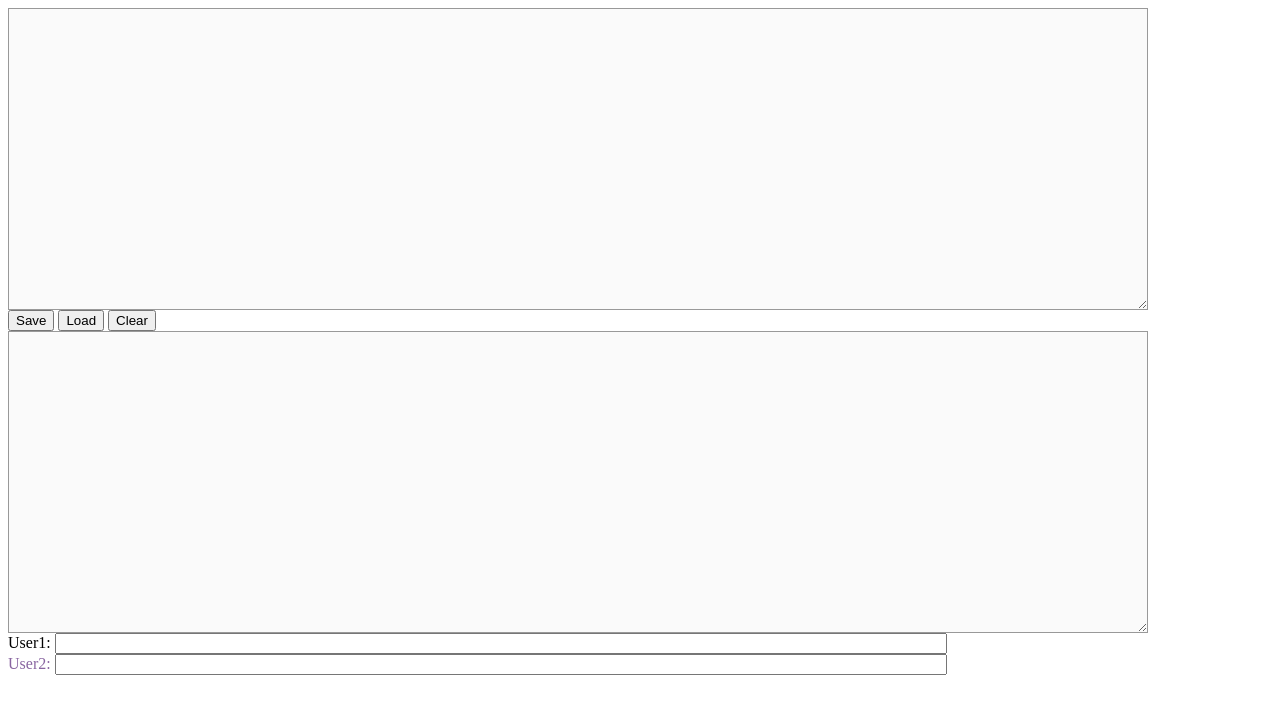
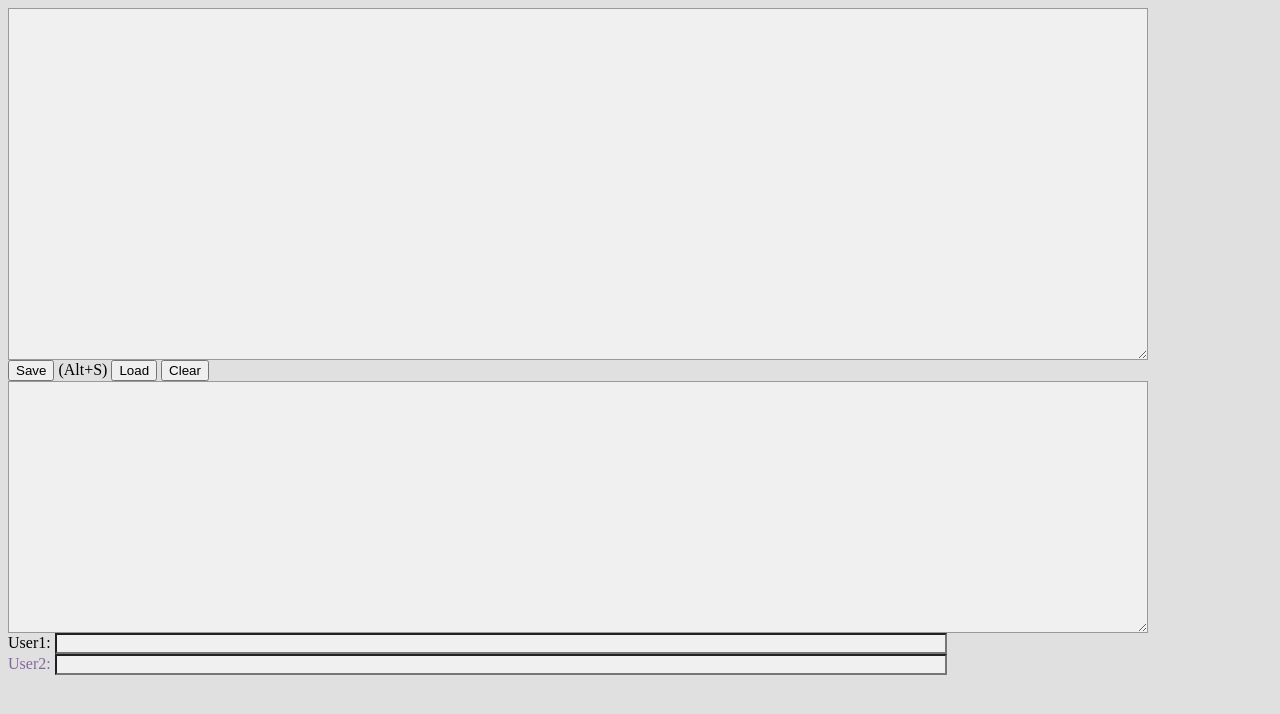
Before and after one commit to tabris2012/ChatBoard, a website: page app/views/index.html in a window 1280 px wide. Drawn offline with nearby package versions, Linux system fonts and the light colour scheme.

Commit message:
Add Keyboard shortcut

```diff
--- a/app/server.js
+++ b/app/server.js
@@ -36,7 +36,7 @@ app.use(function(err, req, res, next) {
 });
 
 // Start server
-var port = '3000';
+var port = '80';
 
 app.listen(port, '0.0.0.0', () => {
   console.log("App server starting");
--- a/app/views/index.css
+++ b/app/views/index.css
@@ -1,21 +1,25 @@
+body {
+  background-color: #E0E0E0
+}
 div.input input[type="text"] {
   width: 70%;
+  background-color: #F0F0F0
 }
 div#history {
   border: 1px solid #999;
   width: 90%;
-  height: 300px;
+  height: 350px;
   overflow: auto;
   resize: both;
-  background-color: #FAFAFA;
+  background-color: #F0F0F0;
 }
 div#display {
   border: 1px solid #999;
   width: 90%;
-  height: 300px;
+  height: 250px;
   overflow: auto;
   resize: both;
-  background-color: #FAFAFA;
+  background-color: #F0F0F0;
 }
 span.text_user1 {
   color: #000000;
--- a/app/views/index.html
+++ b/app/views/index.html
@@ -10,7 +10,8 @@
 <body>
   <div id="history">
   </div>
-  <input type="button" value="Save" onclick="saveHistory('display','history')">
+  <input type="button" value="Save" accesskey="s" onclick="saveHistory('display','history')">
+  <span>(Alt+S)</span>
   <input type="button" value="Load" onclick="loadHistory('history')">
   <input type="button" value="Clear" onclick="clearDiv('display')">
   <div id="display">
--- a/docker-compose.yml
+++ b/docker-compose.yml
@@ -9,5 +9,4 @@ services:
       - ./app:/app
       - ../../../Data:/data
     ports:
-      - "3000:3000"
-      - "3001:3001"
+      - "80:80"
```
